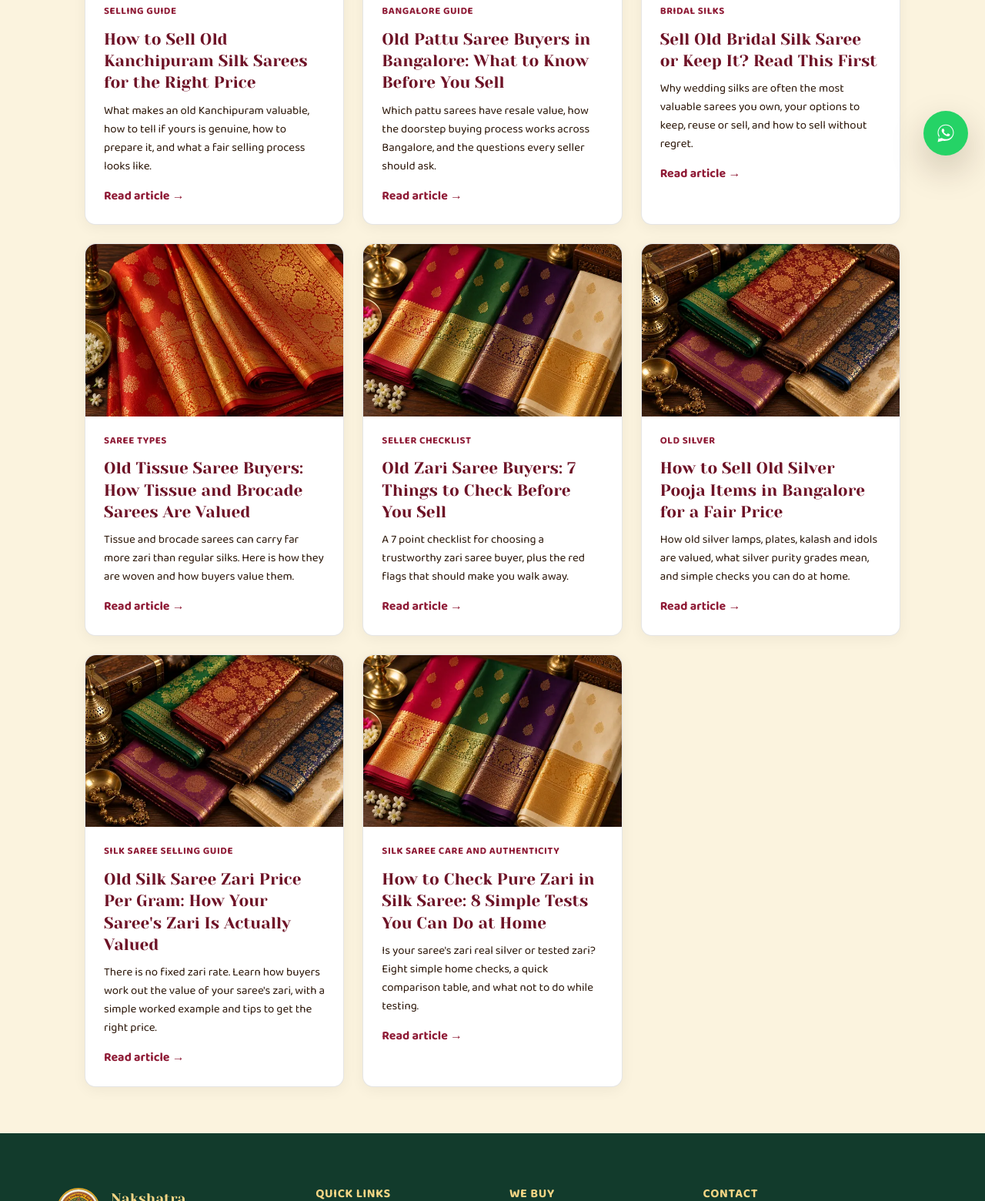
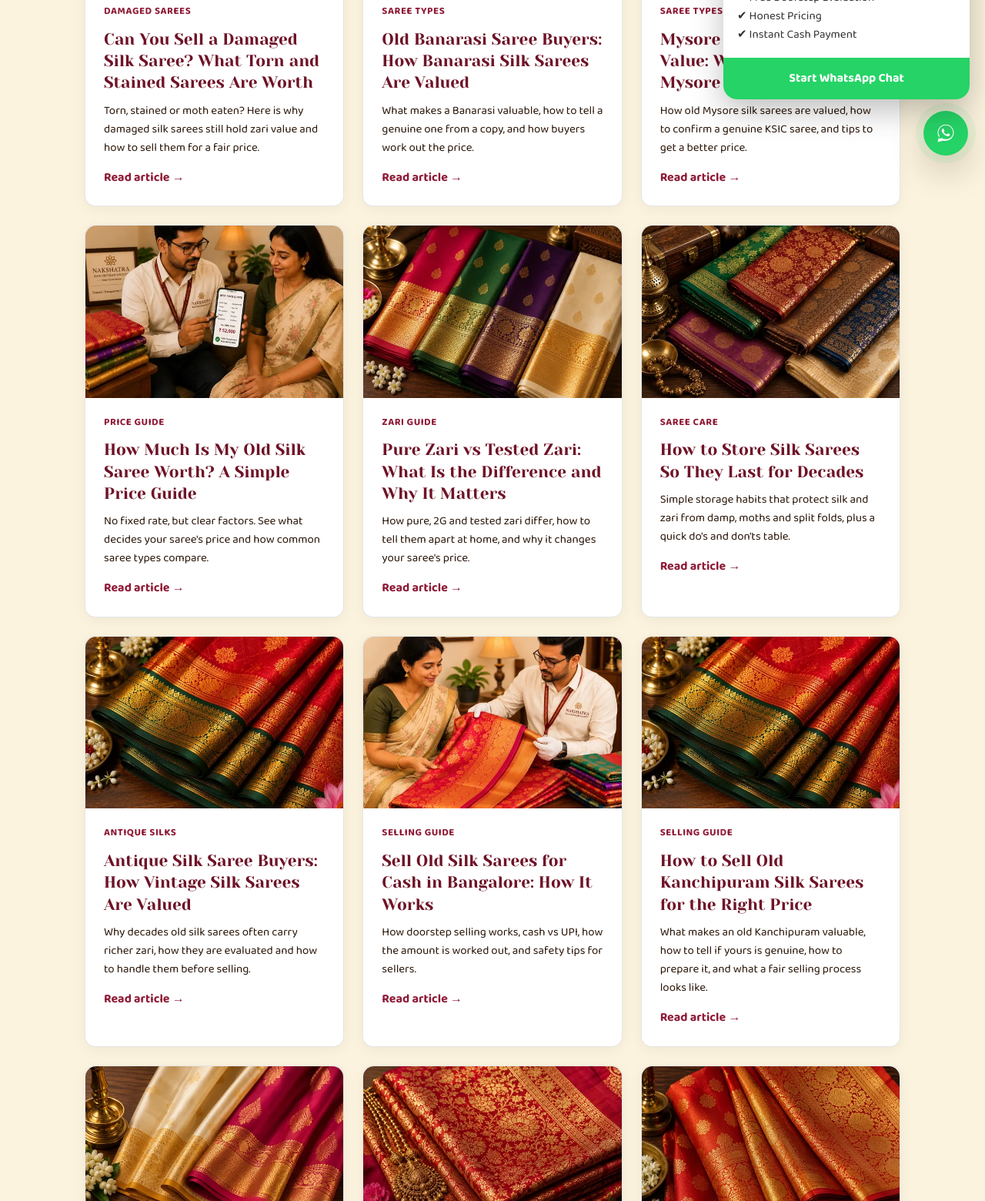
Before and after one commit to GuruMaheswarReddy/nakshatra-kanchipuram-society, a plain HTML site: page blog/index.html in a window 1280 px wide. Shown: the part 576-2136 px from the top of the page at 77% size. Drawn offline with Linux system fonts and the light colour scheme.

Commit message:
Update blog listing with 8 new posts (16 total)

```diff
--- a/blog/index.html
+++ b/blog/index.html
@@ -91,6 +91,62 @@ document.addEventListener('click',function(e){
 <h1 style="font-size:clamp(28px,4vw,42px);margin:0 0 10px;">Silk Saree Guides and Selling Tips</h1>
 <p style="font-size:17px;line-height:1.7;max-width:720px;">Practical guides from Nakshatra Kanchipuram Society, old silk saree buyers in Bangalore since 1985. Learn how zari is valued, how to check pure zari, and how to get the right price for your old silk and pattu sarees.</p>
 <div class="nk-blog-grid">
+<div class="nk-card">
+<a class="nk-card-img" href="/blog/sell-damaged-silk-saree/"><img src="/images/blog/old-silk-sarees-zari-value-640.webp" width="640" height="427" alt="Old silk sarees with zari borders, including worn and damaged pieces" loading="lazy" decoding="async"></a>
+<span class="nk-tag">Damaged Sarees</span>
+<h2><a href="/blog/sell-damaged-silk-saree/">Can You Sell a Damaged Silk Saree? What Torn and Stained Sarees Are Worth</a></h2>
+<p>Torn, stained or moth eaten? Here is why damaged silk sarees still hold zari value and how to sell them for a fair price.</p>
+<a class="nk-read" href="/blog/sell-damaged-silk-saree/">Read article &rarr;</a>
+</div>
+<div class="nk-card">
+<a class="nk-card-img" href="/blog/old-banarasi-saree-buyers/"><img src="/images/blog/old-tissue-brocade-sarees-640.webp" width="640" height="427" alt="Old Banarasi brocade silk sarees with zari woven across the body" loading="lazy" decoding="async"></a>
+<span class="nk-tag">Saree Types</span>
+<h2><a href="/blog/old-banarasi-saree-buyers/">Old Banarasi Saree Buyers: How Banarasi Silk Sarees Are Valued</a></h2>
+<p>What makes a Banarasi valuable, how to tell a genuine one from a copy, and how buyers work out the price.</p>
+<a class="nk-read" href="/blog/old-banarasi-saree-buyers/">Read article &rarr;</a>
+</div>
+<div class="nk-card">
+<a class="nk-card-img" href="/blog/mysore-silk-saree-resale-value/"><img src="/images/blog/old-pattu-mysore-silk-sarees-640.webp" width="640" height="427" alt="Old Mysore silk sarees with fine zari borders" loading="lazy" decoding="async"></a>
+<span class="nk-tag">Saree Types</span>
+<h2><a href="/blog/mysore-silk-saree-resale-value/">Mysore Silk Saree Resale Value: What Your Old Mysore Silk Is Worth</a></h2>
+<p>How old Mysore silk sarees are valued, how to confirm a genuine KSIC saree, and tips to get a better price.</p>
+<a class="nk-read" href="/blog/mysore-silk-saree-resale-value/">Read article &rarr;</a>
+</div>
+<div class="nk-card">
+<a class="nk-card-img" href="/blog/old-silk-saree-price-guide/"><img src="/images/blog/itemised-quote-old-silk-saree-640.webp" width="640" height="427" alt="Nakshatra expert sharing an itemised price quote for old silk sarees" loading="lazy" decoding="async"></a>
+<span class="nk-tag">Price Guide</span>
+<h2><a href="/blog/old-silk-saree-price-guide/">How Much Is My Old Silk Saree Worth? A Simple Price Guide</a></h2>
+<p>No fixed rate, but clear factors. See what decides your saree's price and how common saree types compare.</p>
+<a class="nk-read" href="/blog/old-silk-saree-price-guide/">Read article &rarr;</a>
+</div>
+<div class="nk-card">
+<a class="nk-card-img" href="/blog/pure-zari-vs-tested-zari/"><img src="/images/blog/pure-zari-silk-sarees-640.webp" width="640" height="427" alt="Silk sarees with pure zari borders compared with tested zari" loading="lazy" decoding="async"></a>
+<span class="nk-tag">Zari Guide</span>
+<h2><a href="/blog/pure-zari-vs-tested-zari/">Pure Zari vs Tested Zari: What Is the Difference and Why It Matters</a></h2>
+<p>How pure, 2G and tested zari differ, how to tell them apart at home, and why it changes your saree's price.</p>
+<a class="nk-read" href="/blog/pure-zari-vs-tested-zari/">Read article &rarr;</a>
+</div>
+<div class="nk-card">
+<a class="nk-card-img" href="/blog/how-to-store-silk-sarees/"><img src="/images/blog/old-silk-sarees-pooja-room-640.webp" width="640" height="427" alt="Silk sarees stored neatly at home" loading="lazy" decoding="async"></a>
+<span class="nk-tag">Saree Care</span>
+<h2><a href="/blog/how-to-store-silk-sarees/">How to Store Silk Sarees So They Last for Decades</a></h2>
+<p>Simple storage habits that protect silk and zari from damp, moths and split folds, plus a quick do's and don'ts table.</p>
+<a class="nk-read" href="/blog/how-to-store-silk-sarees/">Read article &rarr;</a>
+</div>
+<div class="nk-card">
+<a class="nk-card-img" href="/blog/antique-silk-saree-buyers/"><img src="/images/blog/kanchipuram-pure-zari-border-640.webp" width="640" height="427" alt="Antique Kanchipuram silk sarees with heavy pure zari borders" loading="lazy" decoding="async"></a>
+<span class="nk-tag">Antique Silks</span>
+<h2><a href="/blog/antique-silk-saree-buyers/">Antique Silk Saree Buyers: How Vintage Silk Sarees Are Valued</a></h2>
+<p>Why decades old silk sarees often carry richer zari, how they are evaluated and how to handle them before selling.</p>
+<a class="nk-read" href="/blog/antique-silk-saree-buyers/">Read article &rarr;</a>
+</div>
+<div class="nk-card">
+<a class="nk-card-img" href="/blog/sell-old-silk-sarees-for-cash/"><img src="/images/blog/expert-zari-check-doorstep-640.webp" width="640" height="427" alt="Nakshatra expert checking the zari of an old silk saree at a customer home" loading="lazy" decoding="async"></a>
+<span class="nk-tag">Selling Guide</span>
+<h2><a href="/blog/sell-old-silk-sarees-for-cash/">Sell Old Silk Sarees for Cash in Bangalore: How It Works</a></h2>
+<p>How doorstep selling works, cash vs UPI, how the amount is worked out, and safety tips for sellers.</p>
+<a class="nk-read" href="/blog/sell-old-silk-sarees-for-cash/">Read article &rarr;</a>
+</div>
 <div class="nk-card">
 <a class="nk-card-img" href="/blog/sell-old-kanchipuram-silk-saree/"><img src="/images/blog/old-kanchipuram-silk-sarees-640.webp" width="640" height="427" alt="Old Kanchipuram silk sarees with pure zari borders ready to sell" loading="lazy" decoding="async"></a>
 <span class="nk-tag">Selling Guide</span>
```
